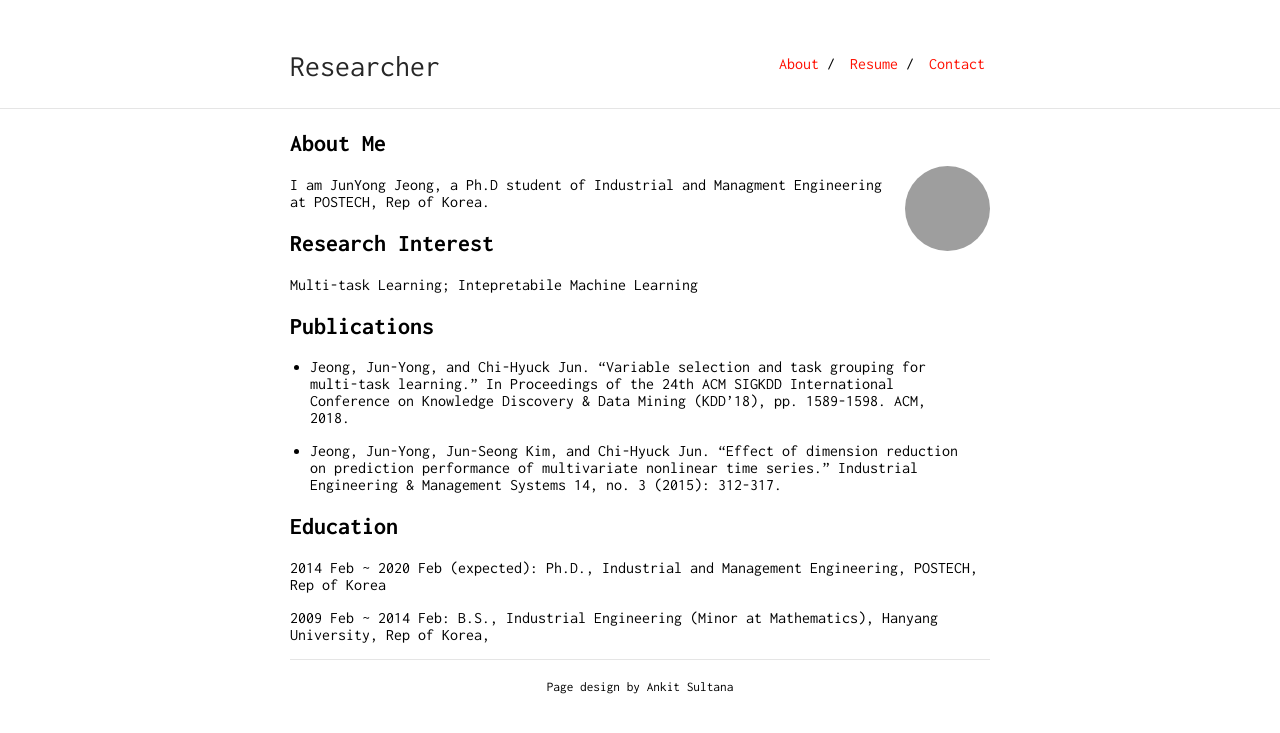
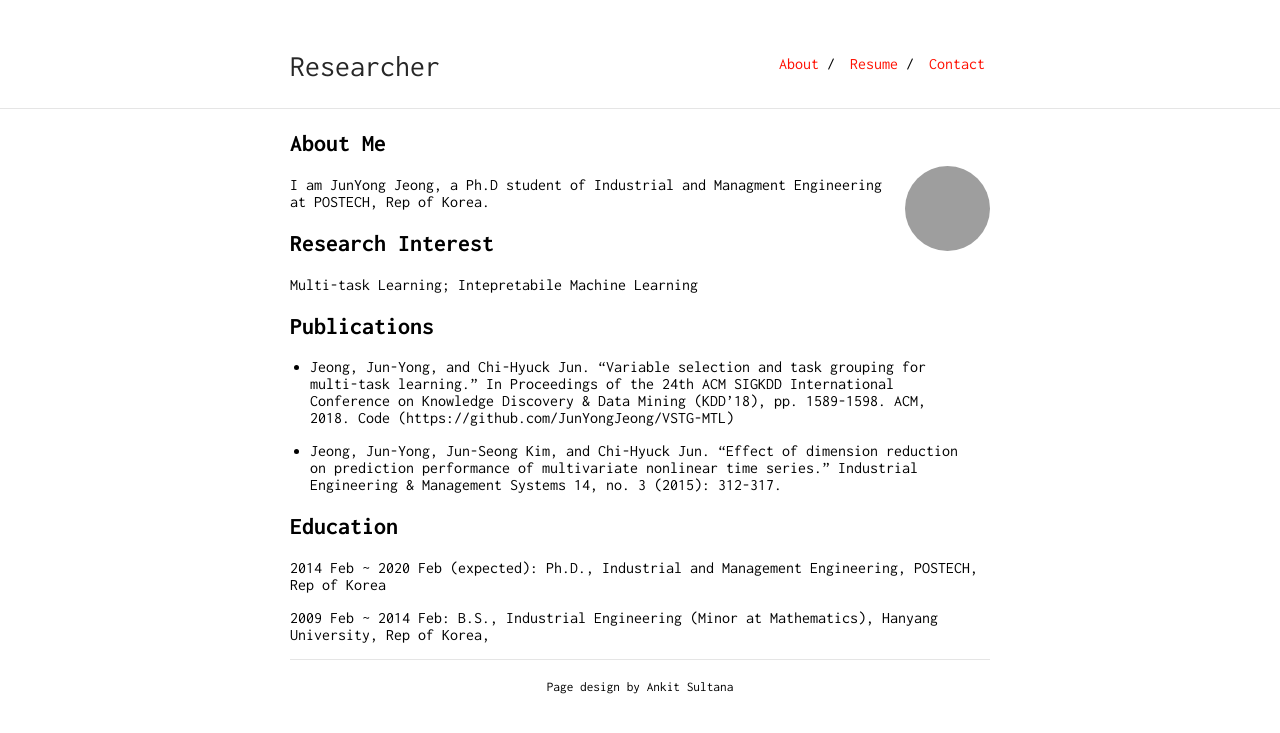
Before and after one commit to JunYongJeong/JunYongJeong.github.io, a Jekyll site: the page built from index.md, in a window 1280 px wide. Shown: the top 733 px of the page. Built offline with Jekyll 4.4.1, drawn with Linux system fonts in a browser that asks for light colours; our own code applies the rules of GitHub Pages for plain Markdown files; grey boxes are pictures that could not be loaded.

Commit message:
Update index.md

```diff
--- a/index.md
+++ b/index.md
@@ -14,7 +14,7 @@ Multi-task Learning; Intepretabile Machine Learning
 
 ## Publications
 
-* Jeong, Jun-Yong, and Chi-Hyuck Jun. "Variable selection and task grouping for multi-task learning." In Proceedings of the 24th ACM SIGKDD International Conference on Knowledge Discovery & Data Mining (KDD'18), pp. 1589-1598. ACM, 2018.
+* Jeong, Jun-Yong, and Chi-Hyuck Jun. "Variable selection and task grouping for multi-task learning." In Proceedings of the 24th ACM SIGKDD International Conference on Knowledge Discovery & Data Mining (KDD'18), pp. 1589-1598. ACM, 2018. Code (https://github.com/JunYongJeong/VSTG-MTL)
 
 * Jeong, Jun-Yong, Jun-Seong Kim, and Chi-Hyuck Jun. "Effect of dimension reduction on prediction performance of multivariate nonlinear time series." Industrial Engineering & Management Systems 14, no. 3 (2015): 312-317.
 
```
